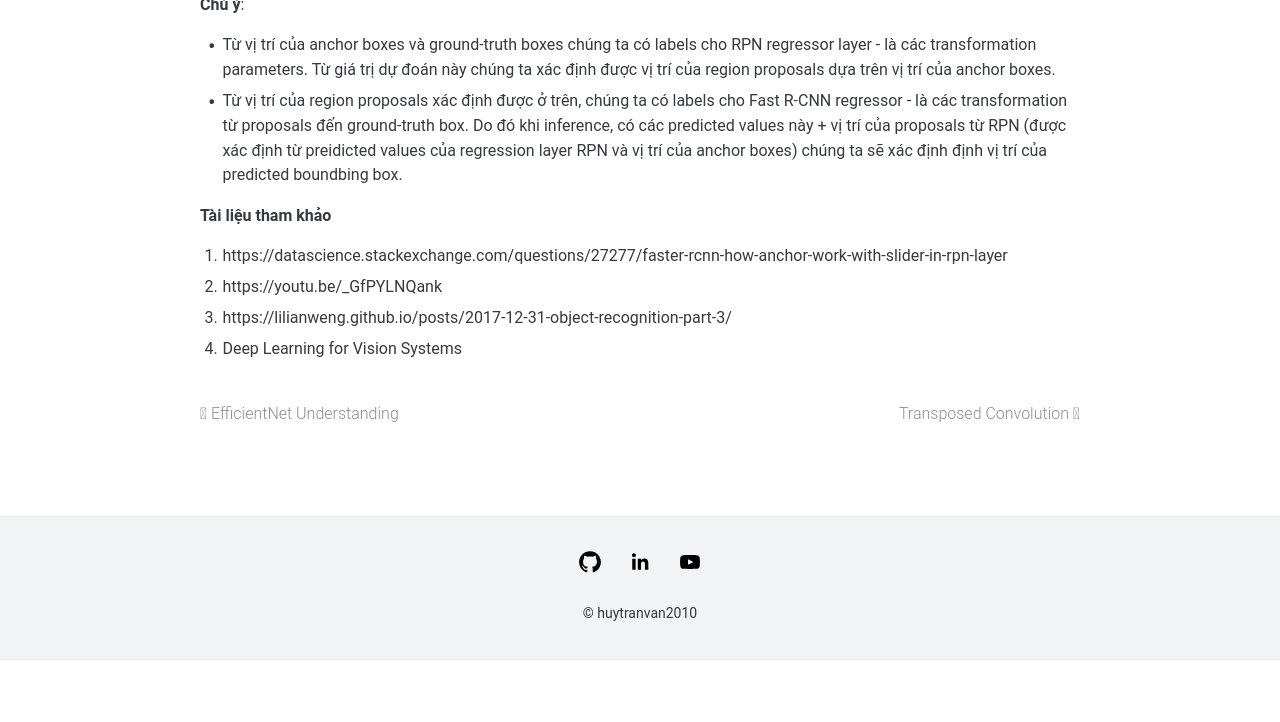
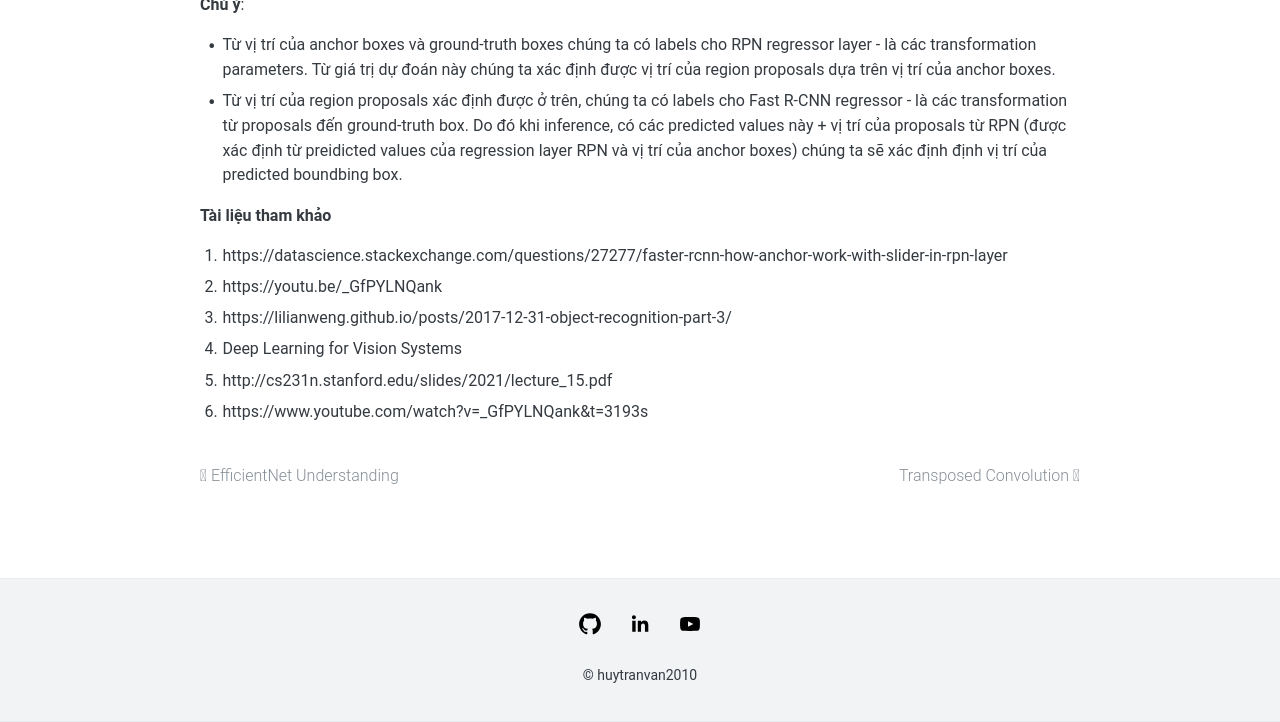
Before and after one commit to huytranvan2010/huytranvan2010.github.io, a Jekyll site: the page built from _posts/2021-07-29-Faster-RCNN.md, in a window 1280 px wide and 900 px high, scrolled down 6327 px, cut to the strip 178-900 px from the top of the window. Built offline with Jekyll 4.4.1, drawn with Linux system fonts in a browser that asks for light colours; before the commit the page ends 7165 px from its top, so only the background shows below that; some of the changed lines change nothing that is shown.

Commit message:
Faster RCNN

```diff
--- a/_posts/2021-07-29-Faster-RCNN.md
+++ b/_posts/2021-07-29-Faster-RCNN.md
@@ -141,3 +141,5 @@ Chúng ta có thể kết hợp tất cả lại để có một [mạng NN lớ
 2. https://youtu.be/_GfPYLNQank
 3. https://lilianweng.github.io/posts/2017-12-31-object-recognition-part-3/
 4. Deep Learning for Vision Systems
+5. http://cs231n.stanford.edu/slides/2021/lecture_15.pdf
+6. https://www.youtube.com/watch?v=_GfPYLNQank&t=3193s
```
